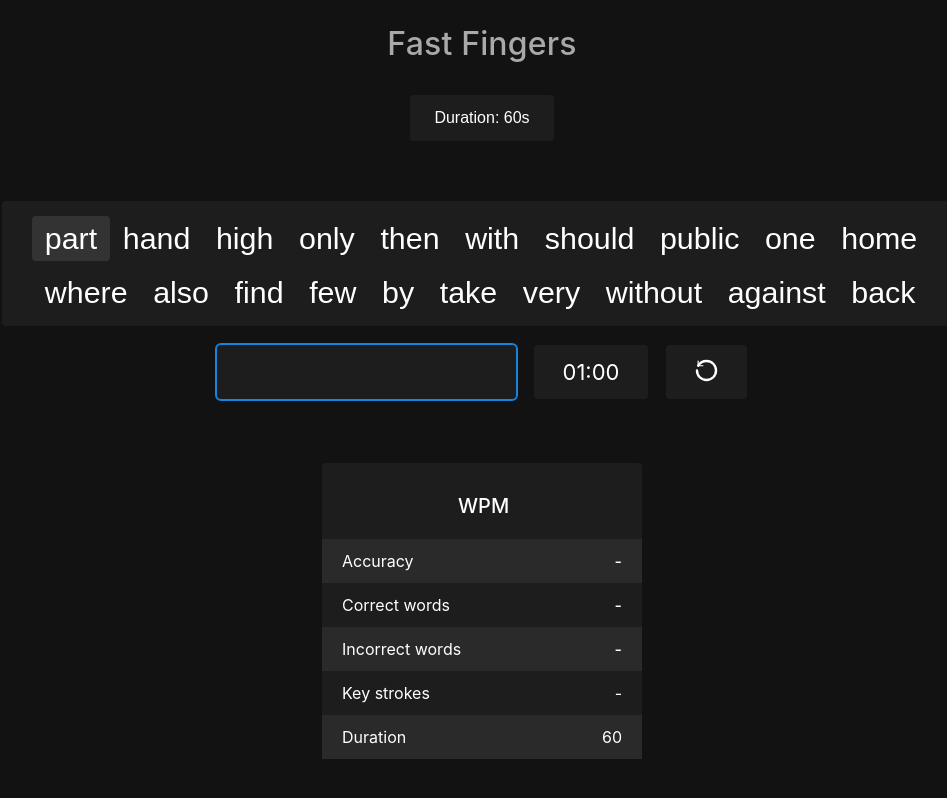
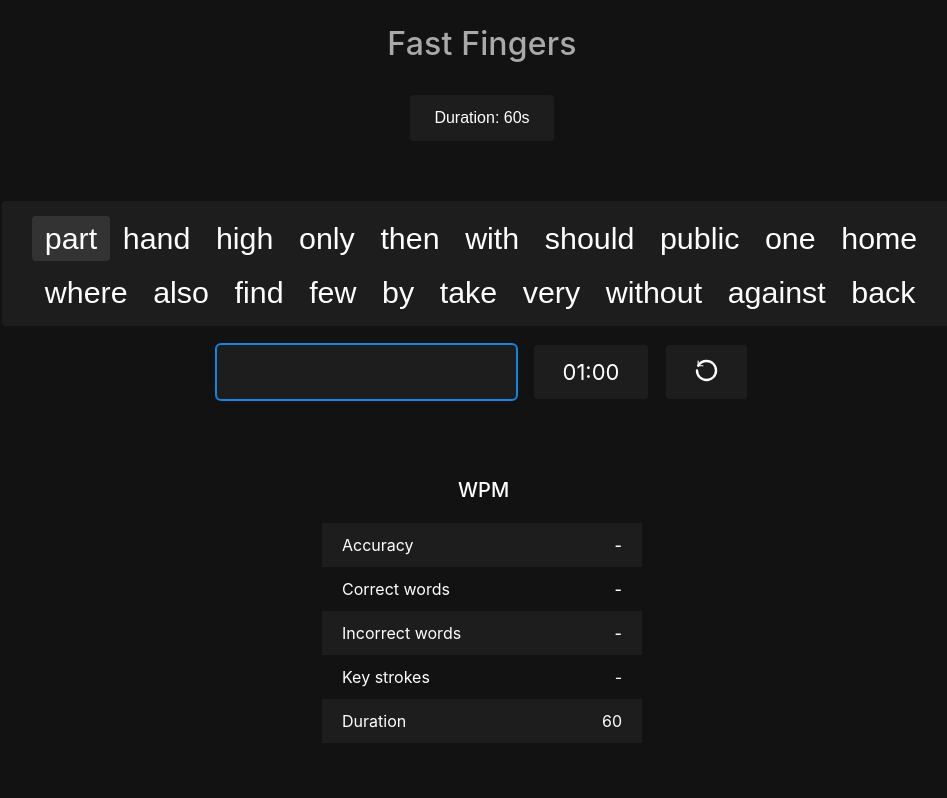
Before and after one commit to yowger/yow-mini-fast-fingers, a React (Vite) app: page / in a window 1280 px wide. Shown: the whole page, without its empty margins (158-1105 px from the left). Built offline with nearby package versions, Linux system fonts and the light colour scheme.

Commit message:
updated styling

```diff
--- a/src/App.css
+++ b/src/App.css
@@ -87,10 +87,9 @@
 #game-score-container {
     display: flex;
     justify-content: center;
-    margin-top: 4rem;
+    margin-top: 3rem;
 }
 #game-score {
-    background-color: var(--primary);
     width: 320px;
     border-radius: 4px;
 }
@@ -117,7 +116,7 @@
     display: flex;
 }
 #game-score .result-list li:nth-child(odd) {
-    background-color: var(--grey-1);
+    background-color: var(--primary);
 }
 #game-score .keystroke {
     display: flex;
```
